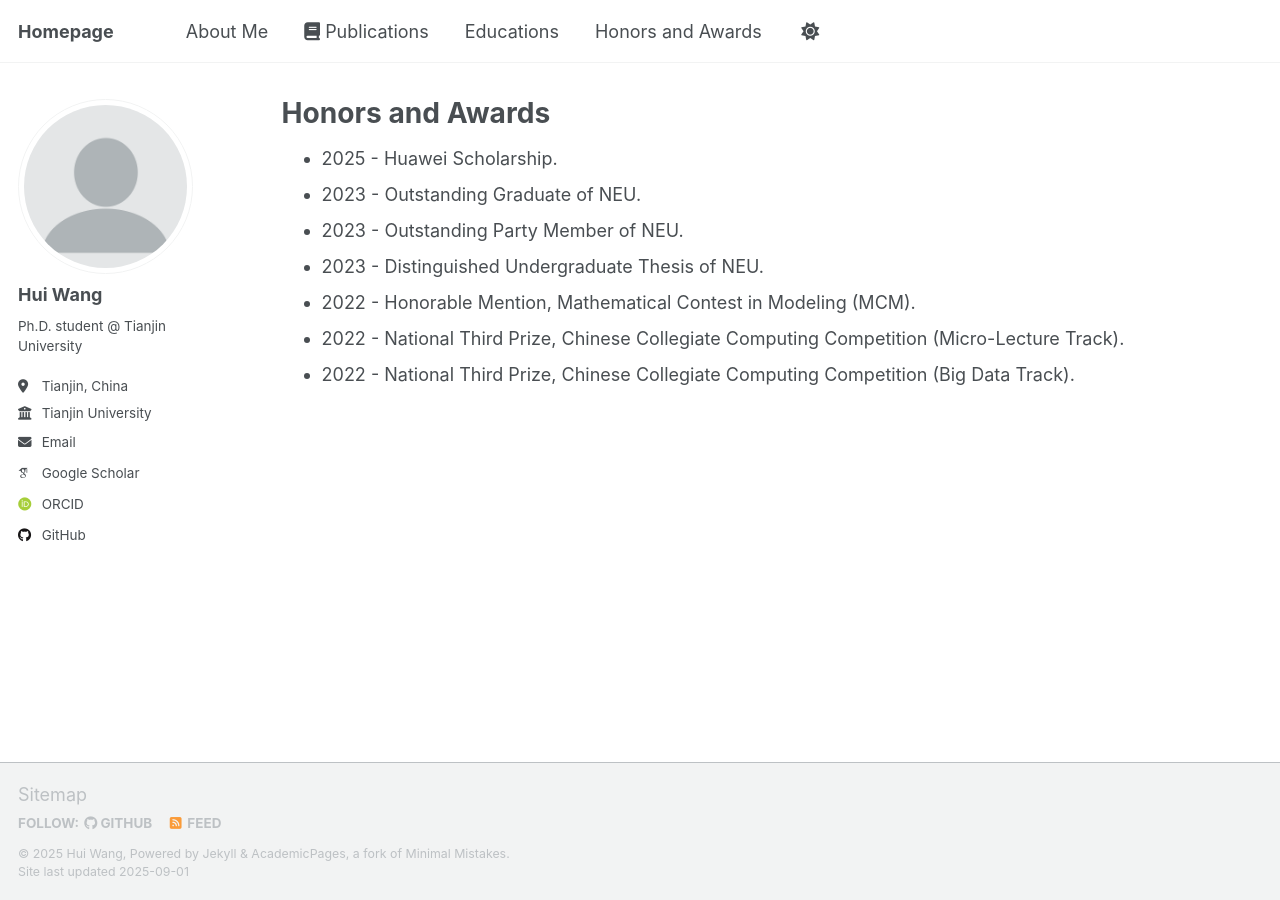
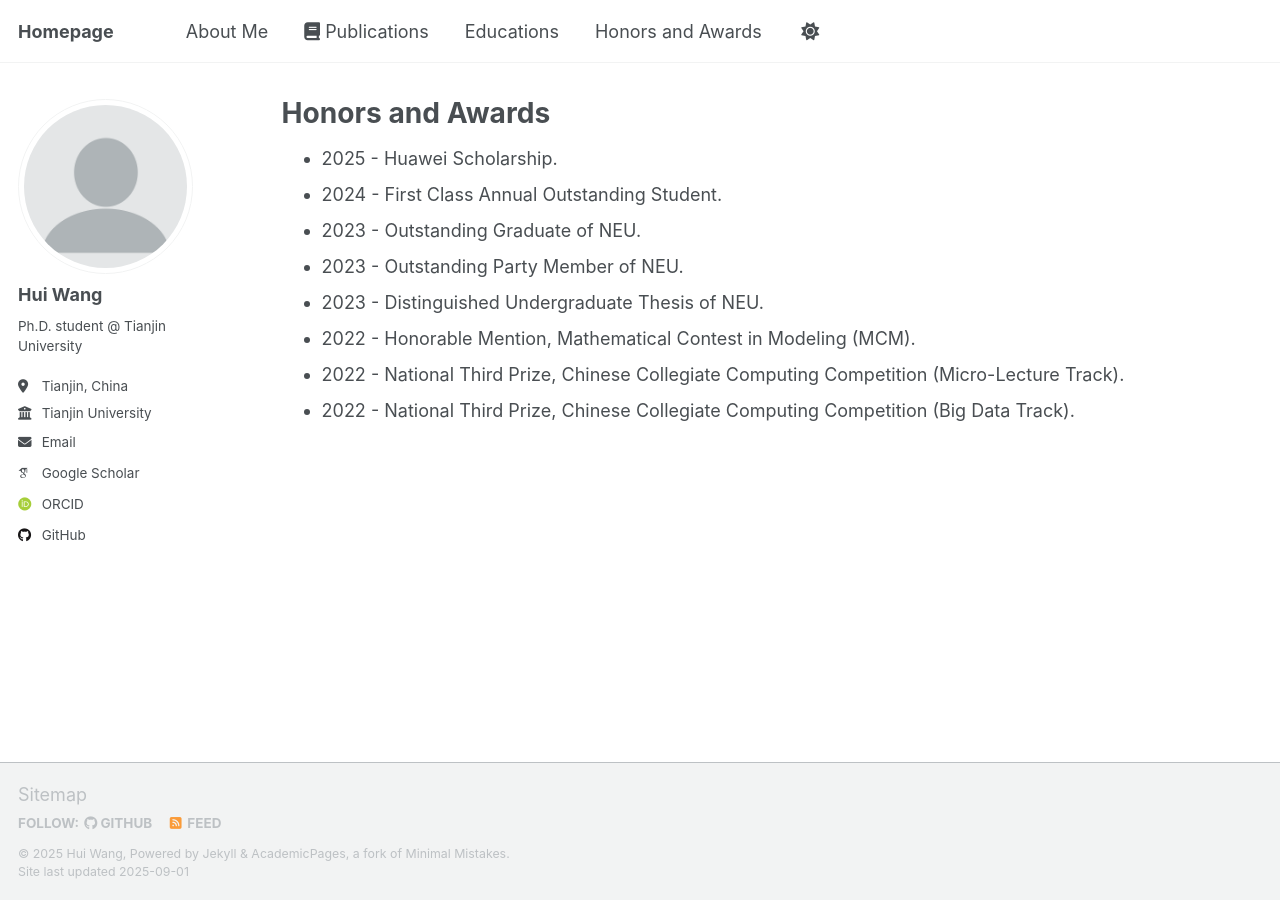
Before and after one commit to HaileyHui/wanghui, a Jekyll site: the page built from _pages/honors.html, in a window 1280 px wide. Built offline with Jekyll 4.4.1, drawn with Linux system fonts in a browser that asks for light colours; some web fonts are replaced; a script that is not in the unit is left out.

Commit message:
Update honors.html

```diff
--- a/_pages/honors.html
+++ b/_pages/honors.html
@@ -7,6 +7,7 @@ author_profile: true
 
 <ul>
   <li>2025 - Huawei Scholarship.</li>
+  <li>2024 - First Class Annual Outstanding Student.</li>
   <li>2023 - Outstanding Graduate of NEU.</li>
   <li>2023 - Outstanding Party Member of NEU.</li>
   <li>2023 - Distinguished Undergraduate Thesis of NEU.</li>
```
